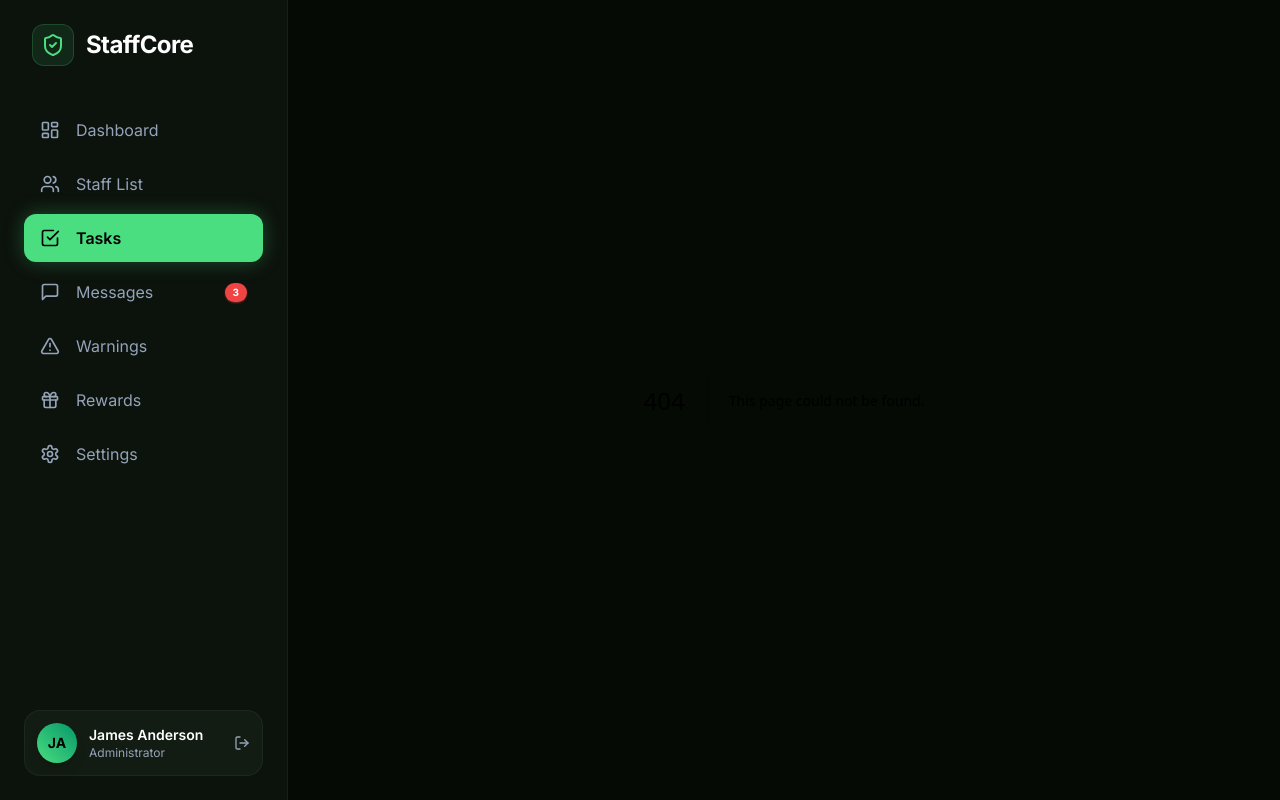
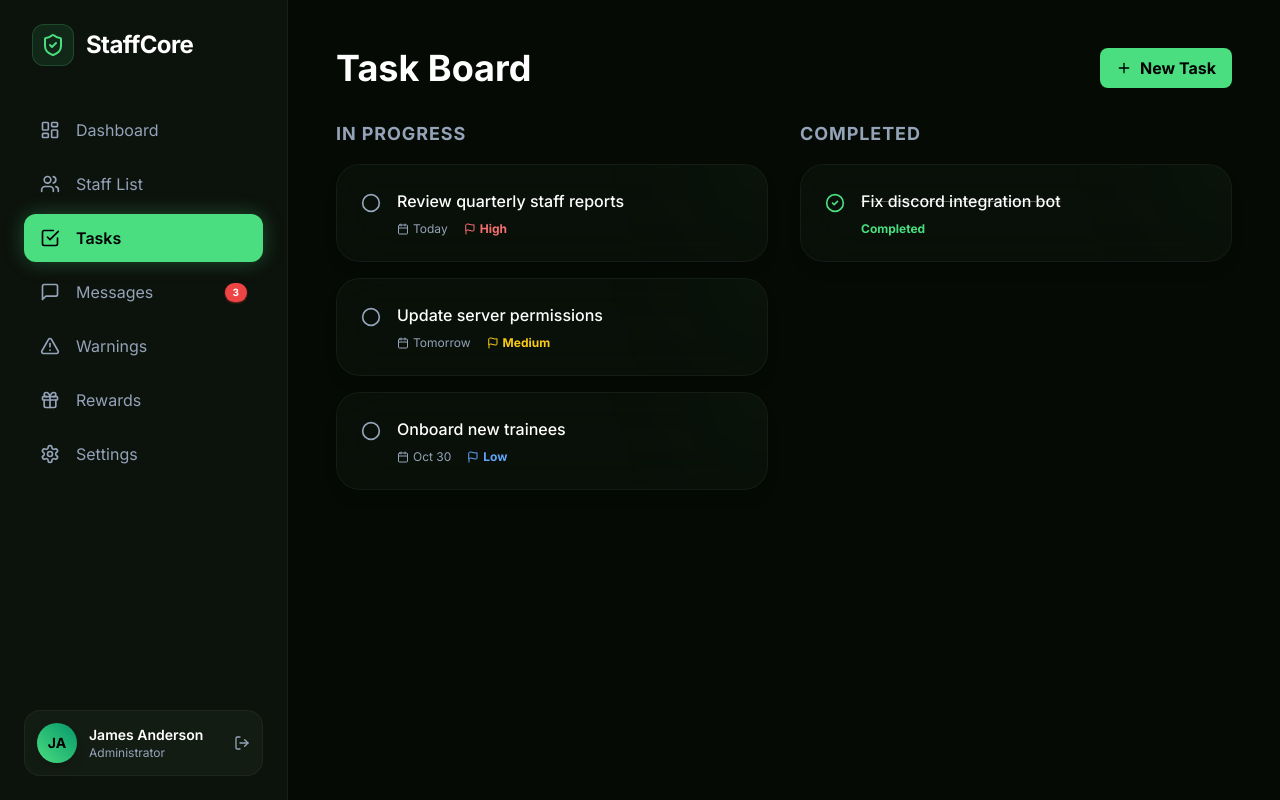
Before and after one commit to yahyahujatullah1-glitch/Star-city, a Next.js app: page /tasks in a window 1280 px wide. Before the commit this address had no page. Built offline with nearby package versions, Linux system fonts and the light colour scheme.

Commit message:
Create page.tsx

```diff
--- /dev/null
+++ b/src/app/tasks/page.tsx
@@ -0,0 +1,91 @@
+"use client";
+
+import { useState } from "react";
+import { Card } from "@/components/ui/Card";
+import { Plus, CheckCircle2, Circle, Calendar, Flag } from "lucide-react";
+import { cn } from "@/lib/utils";
+import { motion, AnimatePresence } from "framer-motion";
+
+interface Task {
+  id: number;
+  title: string;
+  due: string;
+  priority: "High" | "Medium" | "Low";
+  completed: boolean;
+}
+
+export default function TasksPage() {
+  const [tasks, setTasks] = useState<Task[]>([
+    { id: 1, title: "Review quarterly staff reports", due: "Today", priority: "High", completed: false },
+    { id: 2, title: "Update server permissions", due: "Tomorrow", priority: "Medium", completed: false },
+    { id: 3, title: "Onboard new trainees", due: "Oct 30", priority: "Low", completed: false },
+    { id: 4, title: "Fix discord integration bot", due: "Yesterday", priority: "High", completed: true },
+  ]);
+
+  const toggleTask = (id: number) => {
+    setTasks(tasks.map(t => t.id === id ? { ...t, completed: !t.completed } : t));
+  };
+
+  return (
+    <div className="p-8 lg:p-12 space-y-8">
+      <header className="flex justify-between items-center">
+        <h1 className="text-4xl font-bold text-white">Task Board</h1>
+        <button className="flex items-center gap-2 bg-staff-primary hover:bg-staff-primaryDark text-black px-4 py-2 rounded-lg font-bold transition-all">
+          <Plus className="h-4 w-4" /> New Task
+        </button>
+      </header>
+
+      <div className="grid grid-cols-1 md:grid-cols-2 gap-8">
+
+        {/* Pending Column */}
+        <div className="space-y-4">
+          <h2 className="text-lg font-bold text-staff-muted uppercase tracking-wider">In Progress</h2>
+          <AnimatePresence>
+            {tasks.filter(t => !t.completed).map((task) => (
+              <Card key={task.id} className="group cursor-pointer hover:border-staff-primary/30" onClick={() => toggleTask(task.id)}>
+                <div className="flex items-start gap-4">
+                  <div className="mt-1 text-staff-muted group-hover:text-staff-primary transition-colors">
+                    <Circle className="h-5 w-5" />
+                  </div>
+                  <div className="flex-1">
+                    <h3 className="text-white font-medium group-hover:text-staff-primary transition-colors">{task.title}</h3>
+                    <div className="flex items-center gap-4 mt-2 text-xs text-staff-muted">
+                      <span className="flex items-center gap-1"><Calendar className="h-3 w-3" /> {task.due}</span>
+                      <span className={cn(
+                        "flex items-center gap-1 font-bold",
+                        task.priority === "High" ? "text-red-400" : task.priority === "Medium" ? "text-yellow-400" : "text-blue-400"
+                      )}>
+                        <Flag className="h-3 w-3" /> {task.priority}
+                      </span>
+                    </div>
+                  </div>
+                </div>
+              </Card>
+            ))}
+          </AnimatePresence>
+        </div>
+
+        {/* Completed Column */}
+        <div className="space-y-4">
+          <h2 className="text-lg font-bold text-staff-muted uppercase tracking-wider">Completed</h2>
+          <AnimatePresence>
+            {tasks.filter(t => t.completed).map((task) => (
+              <Card key={task.id} className="opacity-60 hover:opacity-100 transition-opacity" onClick={() => toggleTask(task.id)}>
+                <div className="flex items-start gap-4">
+                  <div className="mt-1 text-staff-primary">
+                    <CheckCircle2 className="h-5 w-5" />
+                  </div>
+                  <div className="flex-1">
+                    <h3 className="text-white font-medium line-through decoration-white/30">{task.title}</h3>
+                    <div className="mt-2 text-xs text-green-400 font-bold">Completed</div>
+                  </div>
+                </div>
+              </Card>
+            ))}
+          </AnimatePresence>
+        </div>
+
+      </div>
+    </div>
+  );
+}
```
